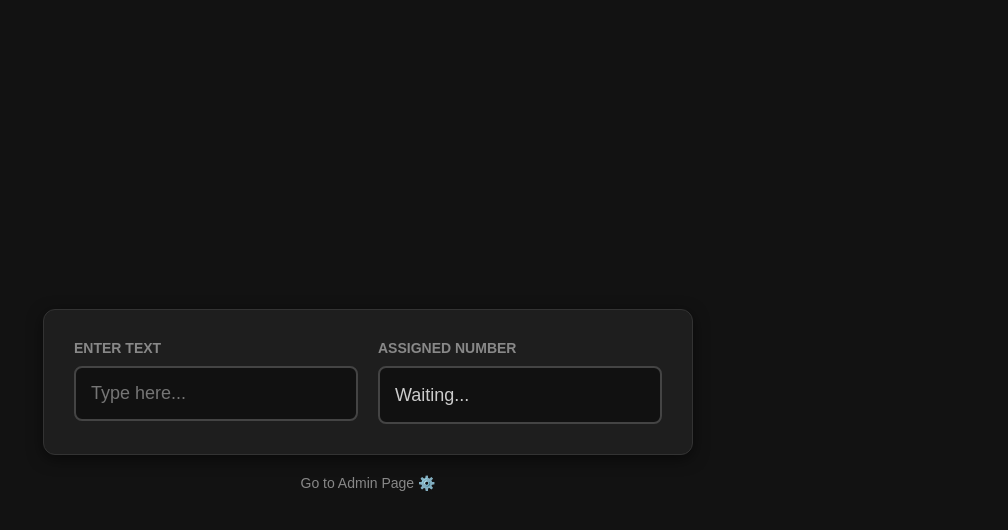
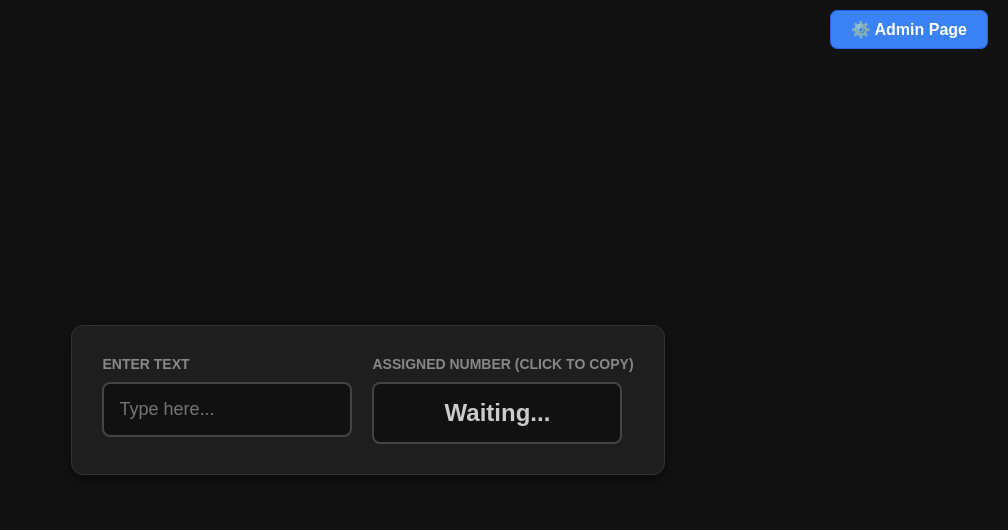
Before and after one commit to drayce7/highcheck, a plain HTML site: page index.html in a window 1280 px wide. Shown: the whole page, without its empty margins (272-1280 px from the left). Drawn offline with Linux system fonts and the light colour scheme.

Commit message:
Change result box to input with copy feature
Updated result display from div to input for better user interaction and added copy functionality.

```diff
--- a/index.html
+++ b/index.html
@@ -16,6 +16,24 @@
             height: 100vh;
             margin: 0;
         }
+
+        .top-nav {
+            position: absolute;
+            top: 20px;
+            right: 20px;
+        }
+        .admin-btn {
+            background-color: #3b82f6;
+            color: white;
+            text-decoration: none;
+            padding: 10px 20px;
+            border-radius: 8px;
+            font-weight: bold;
+            transition: 0.2s;
+            border: 1px solid #2563eb;
+        }
+        .admin-btn:hover { background-color: #2563eb; }
+
         .container {
             display: flex;
             gap: 20px;
@@ -36,6 +54,8 @@
             text-transform: uppercase;
             font-weight: bold;
         }
+
+        /* Changed result-box to an input field */
         input {
             width: 250px;
             padding: 15px;
@@ -46,45 +66,30 @@
             color: white;
             outline: none;
             transition: 0.3s;
+            box-sizing: border-box;
         }
-        input:focus {
-            border-color: #3b82f6;
-        }
-        .result-box {
-            width: 250px;
-            padding: 15px;
-            font-size: 18px;
+        input:focus { border-color: #3b82f6; }
+
+        /* Result input styling */
+        #resultBox {
             background: #111;
             border: 2px solid #444;
-            border-radius: 8px;
             color: #ccc;
-            min-height: 24px;
-            display: flex;
-            align-items: center;
-            transition: 0.3s;
-        }
-        .result-box.success {
-            border-color: #10b981;
-            color: #10b981;
             font-weight: bold;
             font-size: 24px;
+            text-align: center;
+            cursor: pointer;
         }
-        .result-box.error {
-            border-color: #ef4444;
-            color: #ef4444;
-        }
-        .admin-link {
-            margin-top: 20px;
-            color: #888;
-            text-decoration: none;
-            font-size: 14px;
-        }
-        .admin-link:hover {
-            color: #fff;
-        }
+        #resultBox:focus { border-color: #3b82f6; }
+        #resultBox.success { border-color: #10b981; color: #10b981; }
+        #resultBox.error { border-color: #ef4444; color: #ef4444; }
     </style>
 </head>
 <body>
+
+    <div class="top-nav">
+        <a href="admin.html" class="admin-btn">⚙️ Admin Page</a>
+    </div>
 
     <div class="container">
         <div class="box">
@@ -93,18 +98,16 @@
         </div>
 
         <div class="box">
-            <label>Assigned Number</label>
-            <div class="result-box" id="resultBox">Waiting...</div>
+            <label>Assigned Number (Click to copy)</label>
+            <!-- Changed from div to input -->
+            <input type="text" id="resultBox" value="Waiting..." readonly onclick="copyResult()">
         </div>
     </div>
-
-    <a href="admin.html" class="admin-link">Go to Admin Page ⚙️</a>
 
     <script>
         const textInput = document.getElementById('textInput');
         const resultBox = document.getElementById('resultBox');
 
-        // Load data from localStorage
         function getDatabase() {
             return JSON.parse(localStorage.getItem('text_database')) || {};
         }
@@ -115,20 +118,46 @@
             const database = getDatabase();
 
             if (inputVal === "") {
-                resultBox.textContent = "Waiting...";
-                resultBox.className = "result-box";
+                resultBox.value = "Waiting...";
+                resultBox.className = "";
                 return;
             }
 
-            // Check if the text exists in the database (case-insensitive)
             if (database[inputVal]) {
-                resultBox.textContent = database[inputVal];
-                resultBox.className = "result-box success";
+                resultBox.value = database[inputVal];
+                resultBox.className = "success";
             } else {
-                resultBox.textContent = "Not Found";
-                resultBox.className = "result-box error";
+                resultBox.value = "Not Found";
+                resultBox.className = "error";
             }
         });
+
+        // Copy to clipboard when clicked
+        function copyResult() {
+            const textToCopy = resultBox.value;
+
+            // Don't copy if it's empty or says "Waiting..." or "Not Found"
+            if (!textToCopy || textToCopy === "Waiting..." || textToCopy === "Not Found") {
+                return;
+            }
+
+            navigator.clipboard.writeText(textToCopy).then(() => {
+                // Visual feedback: flash green
+                const originalColor = resultBox.style.borderColor;
+                resultBox.style.borderColor = "#10b981";
+                resultBox.style.color = "#10b981";
+
+                setTimeout(() => {
+                    resultBox.style.borderColor = originalColor;
+                    // Re-evaluate success class
+                    if (textToCopy !== "Waiting...") {
+                         resultBox.classList.add("success");
+                    }
+                }, 300);
+            }).catch(err => {
+                console.error("Failed to copy: ", err);
+            });
+        }
     </script>
 </body>
 </html>
```
